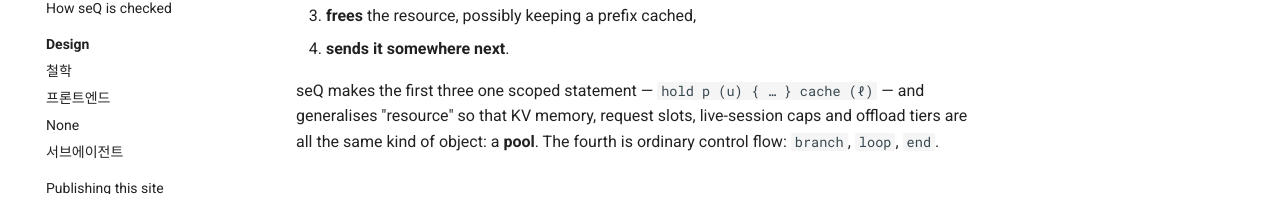
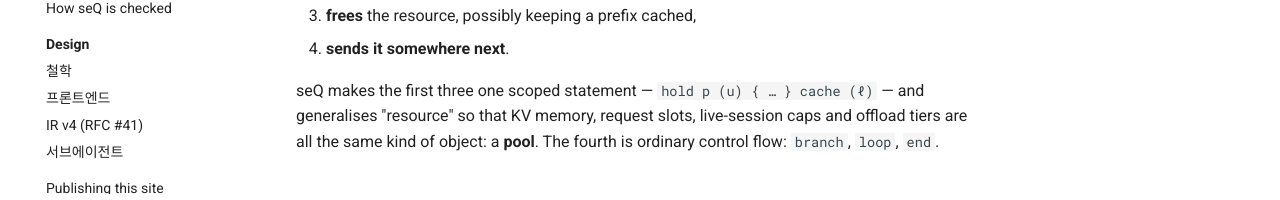
Before and after one commit to servingQ/serQ, an MkDocs documentation site: the page built from docs/index.md, in a window 1280 px wide and 900 px high, scrolled down 571 px. Shown: the part 682-882 px from the top of the window. Built offline with MkDocs 1.6.1 and Material for MkDocs 9.7.7, drawn with Linux system fonts in a browser that asks for light colours; comment, search, counter and statistics services are not loaded.

Commit message:
mkdocs: quote the nav title that contains `#`
`IR v4 (RFC #41)` read as a YAML comment from `#`, so the nav entry had no
page and `mkdocs build --strict` aborted on every PR of the stack.

Co-Authored-By: Claude Fable 5.1 <noreply@anthropic.com>

```diff
--- a/mkdocs.yml
+++ b/mkdocs.yml
@@ -93,6 +93,6 @@ nav:
       - design/index.md
       - 철학: design/philosophy.md
       - 프론트엔드: design/frontend.md
-      - IR v4 (RFC #41): design/ir-v4.md
+      - "IR v4 (RFC #41)": design/ir-v4.md
       - 서브에이전트: design/subagents.md
   - Publishing this site: publishing.md
```
